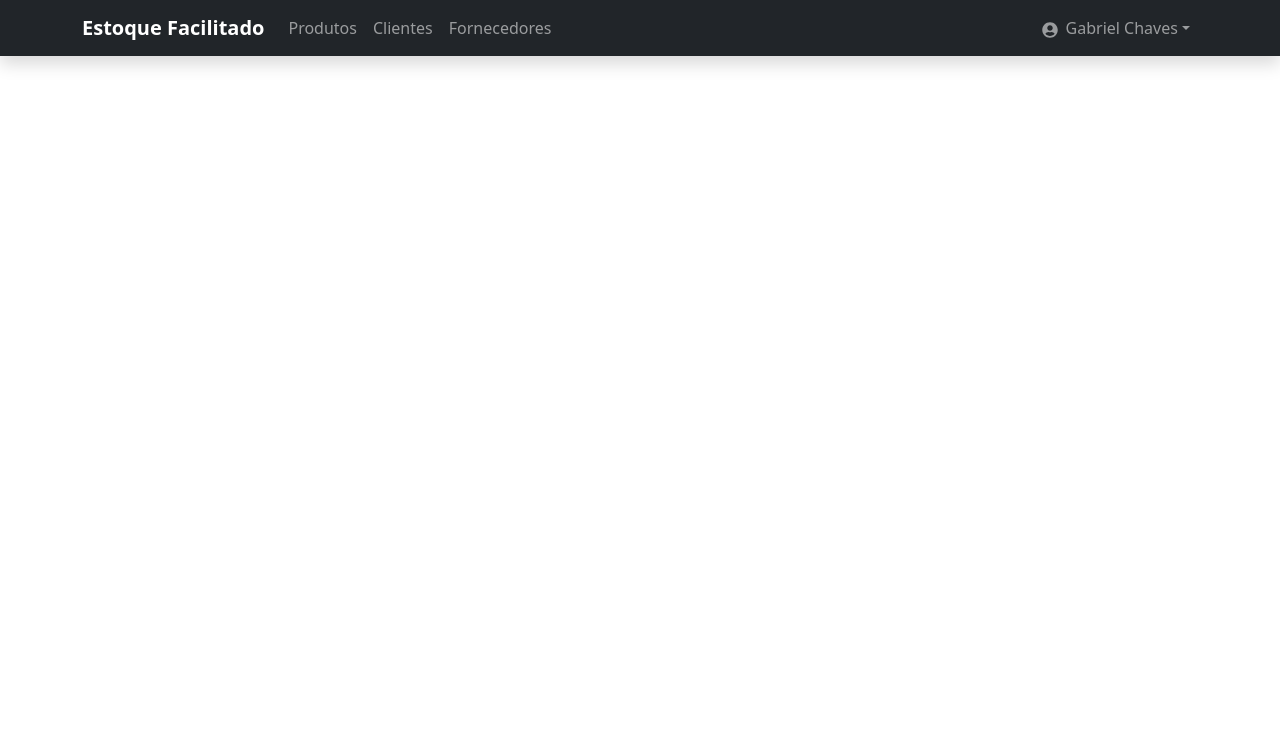
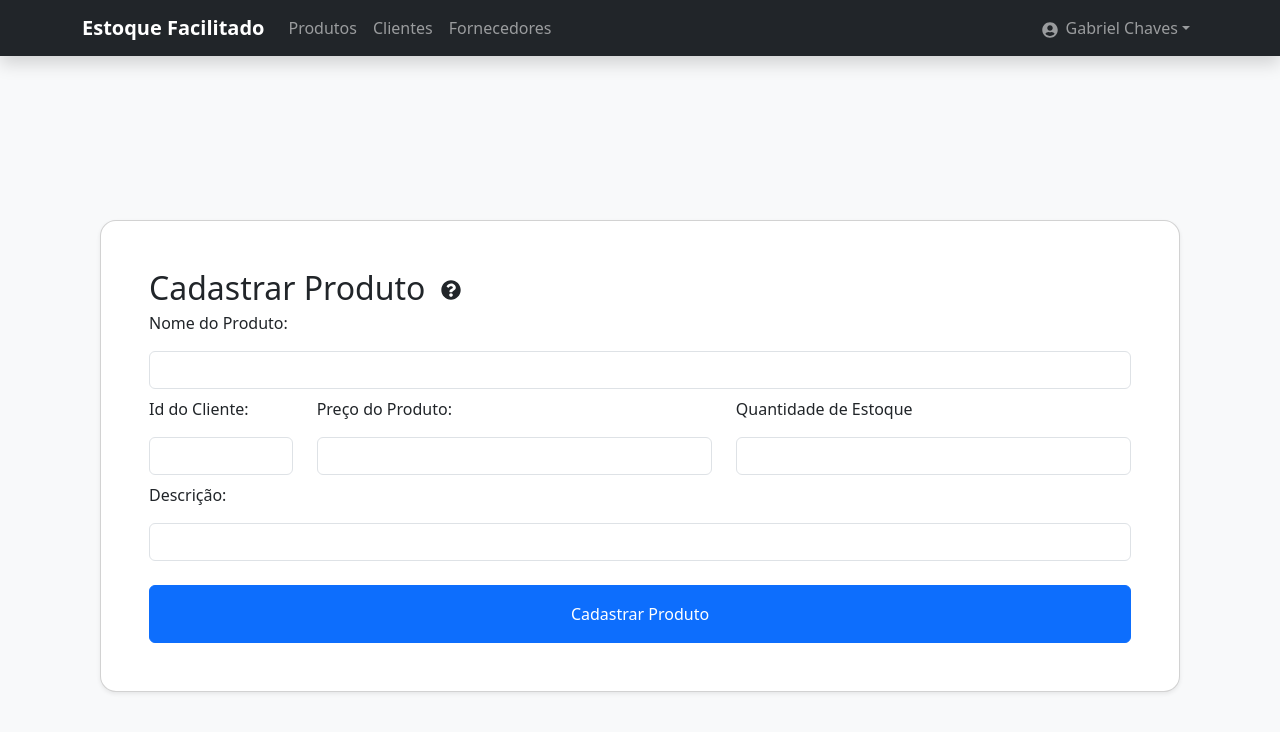
Before and after one commit to gabrielvitorm/projeto-curso, a React (Vite) app in the folder meusistema-frontend/: page /cadastrar-produto in a window 1280 px wide. Shown: the top 732 px of the page. Built offline with nearby package versions, Linux system fonts and the light colour scheme; no server answers.

Commit message:
fix: Cadastrar produto ongoing

```diff
--- a/meusistema-frontend/data/db.json
+++ b/meusistema-frontend/data/db.json
@@ -18,7 +18,24 @@
       }
     }
   ],
-  "produtos": [],
+  "produtos": [
+    {
+      "id": "4a79",
+      "nome": "Iphone 14",
+      "preco": 50,
+      "descricao": "Smartphone da Apple",
+      "quatidadeEstoque": 320,
+      "fornecedorId": "8ba1"
+    },
+    {
+      "id": "0127",
+      "nome": "Iphone 16",
+      "preco": 8250,
+      "descricao": "Smartphone mais atual da marca apple",
+      "quatidadeEstoque": 250,
+      "fornecedorId": "8ba1"
+    }
+  ],
   "clientes": [
     {
       "id": "0cd5",
--- a/meusistema-frontend/src/App.jsx
+++ b/meusistema-frontend/src/App.jsx
@@ -6,6 +6,8 @@ import Inicial from './pages/Inicial'
 import Menu from './components/Menu'
 import ClienteForm from './pages/Cliente/ClienteForm'
 import ClienteList from './pages/Cliente/ClienteList'
+import ProdutoForm from './pages/Produto/ProdutoForm'
+import ProdutoList from './pages/Produto/ProdutoList'
 
 const App = () => {
   return (
@@ -18,6 +20,8 @@ const App = () => {
         <Route path='/editar-fornecedor/:id' element={<FornecedorForm />} />
         <Route path='/cadastrar-cliente' element={<ClienteForm />} />
         <Route path='/listar-clientes' element={<ClienteList />} />
+        <Route path='/cadastrar-produto' element={<ProdutoForm />} />
+        <Route path='/listar-produtos' element={<ProdutoList/>} />
       </Routes>
     </BrowserRouter>
   )
--- a/meusistema-frontend/src/pages/Produto/ProdutoForm.jsx
+++ b/meusistema-frontend/src/pages/Produto/ProdutoForm.jsx
@@ -1,8 +1,166 @@
-import React from 'react'
+import axios from 'axios'
+import React, { useState, useEffect } from 'react'
+import { Card, Col, Container, Form, OverlayTrigger, Row, Tooltip, Button, Modal } from 'react-bootstrap'
+import { FaCheckCircle, FaQuestion, FaQuestionCircle } from 'react-icons/fa'
+import { useNavigate, useParams } from 'react-router-dom'
 
 const ProdutoForm = () => {
+
+  const apiUrl = import.meta.env.VITE_API_URL
+  const { id } = useParams()
+  const [modalAberto, setModalAberto] = useState(false)
+  const navigate = useNavigate()
+  const [ produto, setProduto] = useState({
+    nome: '',
+    preco: '',
+    descricao: '',
+    quantidadeEstoque: '',
+    fornecedorId: ''
+  })
+
+  const handleSubmit = (e) =>{
+    e.preventDefault()
+
+    const produtoData = {...produto}
+
+    const request = id
+    ? axios.put(`${apiUrl}/produtos/${produto.id}`, produtoData)
+    : axios.post(`${apiUrl}/produtos`, produtoData)
+
+    request.then(() => setModalAberto(true))
+    .catch(error => console.error("Houve um problema ao Cadastrar/editar um produto", error))
+  }
+
+  useEffect(() =>{
+    if(id){
+      axios.get(`${apiUrl}/produtos/${id}`)
+      .then(response => setProduto(response.data))
+      .catch(error => console.error("Houve um erro ao carregar um produto: ", error))
+    }
+  }, [id])
+
   return (
-    <div>ProdutoForm</div>
+    <Container
+      fluid
+      className="min-vh-100 d-flex align-items-center justify-content-center bg-body-tertiary"
+    >
+      <Row className="w-100 px-3">
+        <Col
+          xs={12}
+        >
+          <Card className="rounded-4 shadow-sm mx-auto" style={{ width: "90%" }}>
+            <Card.Body className="p-4 p-sm-5">
+              <Card.Title className="mb-1 text-center">
+                <div className="d-flex align-items-center gap-2">
+                  <h2 className="mb-0">
+                    {id ? "Atualizar Produto" : "Cadastrar Produto"}
+                  </h2>
+                  <OverlayTrigger
+                    placement="right"
+                    overlay={<Tooltip>Preencha os dados do cliente</Tooltip>}
+                  >
+                    <span className="ms-2" style={{ cursor: "pointer" }}>
+                      <FaQuestionCircle />
+                    </span>
+                  </OverlayTrigger>
+                </div>
+              </Card.Title>
+
+              <Form onSubmit={handleSubmit}>
+                <Form.Group>
+                  <Form.Label className='mb-3'>Nome do Produto:</Form.Label>
+                  <Form.Control
+                    className='mb-2'
+                    type='text'
+                    value={produto.nome}
+                    onChange={(e) => setProduto({...produto, nome: e.target.value})}
+                    required
+                  />
+                </Form.Group>
+                <Row>
+                  <Col md={2}>
+                    <Form.Label className='mb-3'>Id do Cliente:</Form.Label>
+                    <Form.Control
+                      className='mb-2'
+                      type='text'
+                      value={produto.fornecedorId}
+                      onChange={(e) => setProduto({...produto, fornecedorId: e.target.value})}
+                      required
+                    />
+                  </Col>
+                  <Col md={5}>
+                  <Form.Group>
+                  <Form.Label className='mb-3'>Preço do Produto:</Form.Label>
+                  <Form.Control
+                    className='mb-2'
+                    type='text'
+                    value={produto.preco}
+                    onChange={(e) => setProduto({...produto, preco: parseFloat(e.target.value)})}
+                    required
+                  />
+                  </Form.Group>
+                  </Col>
+                  <Col md={5}>
+                    <Form.Group>
+                      <Form.Label className='mb-3'>Quantidade de Estoque</Form.Label>
+                      <Form.Control
+                        className='mb-2'
+                        type='text'
+                        value={produto.quantidadeEstoque}
+                        onChange={(e) => setProduto({...produto, quantidadeEstoque: parseFloat(e.target.value)})}
+                        required
+                      />
+                    </Form.Group>
+                  </Col>
+                </Row>
+                <Form.Group>
+                  <Form.Label className='mb-3'>Descrição:</Form.Label>
+                  <Form.Control
+                    className='mb-2'
+                    type='text-area'
+                    value={produto.descricao}
+                    onChange={(e) => setProduto({...produto, descricao: e.target.value})}
+                  />
+                </Form.Group>
+                <Row>
+                  <Col md={12}>
+                    <Button type='submit' className='w-100 mt-3 pt-3 pb-3'>
+                      {
+                        id
+                        ? "Atualizar Produto"
+                        : "Cadastrar Produto"
+                      }
+                    </Button>
+                  </Col>
+                </Row>
+
+                <Modal show={modalAberto} onHide={() => {setModalAberto(false); navigate('/listar-produtos')}}>
+                  <Modal.Header closeButton>
+                    <Modal.Title>
+                      <FaCheckCircle className='text-success me-2'/>
+                      Sucesso!
+                    </Modal.Title>
+                  </Modal.Header>
+                  <Modal.Body>
+                    {
+                      id
+                      ? "Produto atualizado com sucesso!"
+                      : "Produto cadastrado com sucesso!"
+                    }
+                  </Modal.Body>
+                  <Modal.Footer>
+                    <Button variant='success' onClick={() => navigate("/listar-produtos")}>
+                      Fechar
+                    </Button>
+                  </Modal.Footer>
+                </Modal>
+              </Form>
+            </Card.Body>
+          </Card>
+        </Col>
+      </Row>
+
+    </Container>
   )
 }
 
```
